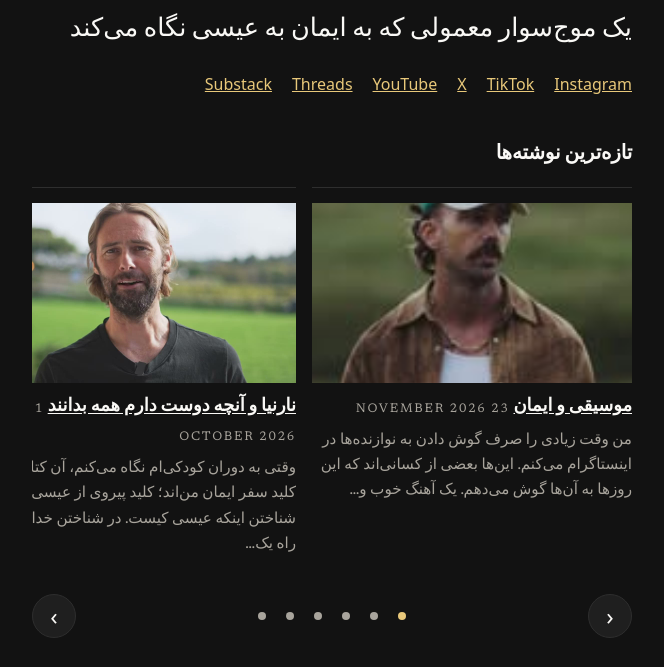
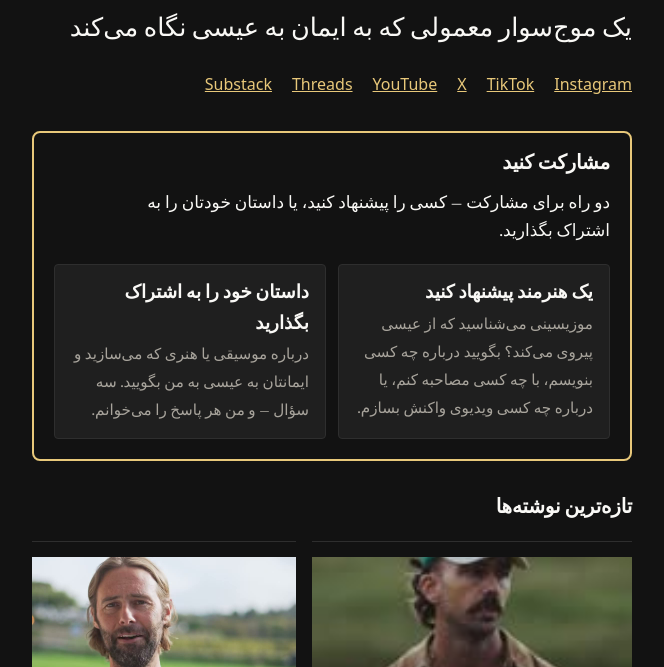
Before and after one commit to streamjonathan/jonathanmccallum-fa, an Eleventy site: page index.njk in a window 1280 px wide. Shown: the part 133-800 px from the top of the page, without its empty margins (308-972 px from the left). Built offline with nearby package versions, Linux system fonts and the light colour scheme; Eleventy itself is replaced by a stand-in of ours; files that its build step writes are made by us from their sources; files whose address does not match are found by name.

Commit message:
Get involved box (translated), linking to the main site's Suggest and Share pages
The two cards link to https://jonathanmccallum.com/suggest-an-artist/ and
https://jonathanmccallum.com/share-your-story/ — this language site has no
suggest/share pages of its own, and the Worker's session cookie is host-only
for jonathanmccallum.com (no CORS for cross-origin API calls), so sign-in and
the forms cannot run on a jonathanmccallum-<code>.pages.dev origin.
Deployment waits on the Cloudflare 20-project cap / clubhousejonathan token.

```diff
--- /dev/null
+++ b/_includes/get-involved.njk
@@ -0,0 +1,14 @@
+<section class="get-involved" aria-labelledby="get-involved-heading">
+  <h2 id="get-involved-heading">مشارکت کنید</h2>
+  <p>دو راه برای مشارکت — کسی را پیشنهاد کنید، یا داستان خودتان را به اشتراک بگذارید.</p>
+  <div class="get-involved__cards">
+    <a class="get-involved__card" href="https://jonathanmccallum.com/suggest-an-artist/">
+      <strong>یک هنرمند پیشنهاد کنید</strong>
+      <span>موزیسینی می‌شناسید که از عیسی پیروی می‌کند؟ بگویید درباره چه کسی بنویسم، با چه کسی مصاحبه کنم، یا درباره چه کسی ویدیوی واکنش بسازم.</span>
+    </a>
+    <a class="get-involved__card" href="https://jonathanmccallum.com/share-your-story/">
+      <strong>داستان خود را به اشتراک بگذارید</strong>
+      <span>درباره موسیقی یا هنری که می‌سازید و ایمانتان به عیسی به من بگویید. سه سؤال — و من هر پاسخ را می‌خوانم.</span>
+    </a>
+  </div>
+</section>
--- a/_includes/layouts/base.njk
+++ b/_includes/layouts/base.njk
@@ -106,8 +106,8 @@
 </script>
 {% endif %}
 <link rel="alternate" type="application/rss+xml" title="{{ site.title }}" href="/feed/">
-<link rel="preload" href="/css/style.css?v=11" as="style">
-<link rel="stylesheet" href="/css/style.css?v=11">
+<link rel="preload" href="/css/style.css?v=12" as="style">
+<link rel="stylesheet" href="/css/style.css?v=12">
 </head>
 <body>
 <a class="skip-link" href="#main">پرش به محتوا</a>
--- a/_includes/layouts/page.njk
+++ b/_includes/layouts/page.njk
@@ -5,3 +5,6 @@ layout: layouts/base.njk
   <h1>{{ title }}</h1>
   {{ content | safe }}
 </article>
+{% if page.url != "/suggest-an-artist/" and page.url != "/share-your-story/" %}
+{% include "get-involved.njk" %}
+{% endif %}
--- a/_includes/layouts/post.njk
+++ b/_includes/layouts/post.njk
@@ -10,6 +10,7 @@ layout: layouts/base.njk
   {{ content | safe }}
   </div>
 </article>
+{% include "get-involved.njk" %}
 {% set prevPost = collections.publishedPosts | getPreviousCollectionItem(page) %}
 {% set nextPost = collections.publishedPosts | getNextCollectionItem(page) %}
 {% if prevPost or nextPost %}
--- a/css/style.css
+++ b/css/style.css
@@ -256,6 +256,32 @@ button[type="submit"] {
 /* Featured carousel: the newest articles in a slow-moving row, same
    scroll-snap pattern as the Watch row. The reader can swipe or scroll
    it by hand; the script below moves it along gently when left alone. */
+/* Get involved: the reader forms, on the main site, in a gold box so they pop out.
+   On this language site the two cards link to jonathanmccallum.com, where
+   sign-in and the forms live (the session cookie is host-only for the main
+   site, so they cannot run here). */
+.get-involved {
+  border: 2px solid var(--link);
+  border-radius: 0.5rem;
+  padding: 1rem 1.25rem 1.25rem;
+  margin: 0 0 1.5rem;
+}
+.get-involved h2 { margin-top: 0; }
+.get-involved__cards { display: flex; flex-wrap: wrap; gap: 0.75rem; margin-top: 0.75rem; }
+.get-involved__card {
+  flex: 1 1 16rem;
+  display: block;
+  padding: 0.75rem 1rem;
+  border: 1px solid var(--line);
+  border-radius: 0.25rem;
+  background: var(--code-bg);
+  color: var(--text);
+  text-decoration: none;
+}
+.get-involved__card:hover { border-color: var(--link); }
+.get-involved__card strong { display: block; font-family: "Fraunces", Georgia, "Iowan Old Style", "Times New Roman", serif; font-size: 1.15rem; margin-bottom: 0.25rem; }
+.get-involved__card span { color: var(--muted); font-size: 0.95rem; }
+
 .featured { margin-top: 1.5rem; }
 .featured-row { display: flex; gap: 1rem; overflow-x: auto; scroll-snap-type: x mandatory; list-style: none; padding: 0 0 0.5rem; margin: 1rem 0; }
 /* The arrows and dots are the navigation now, so the row's own
--- a/index.njk
+++ b/index.njk
@@ -17,6 +17,8 @@ eleventyExcludeFromCollections: true
   <a href="https://www.threads.com/@jonamccallum">Threads</a>
   <a href="https://jonamccallum.substack.com">Substack</a>
 </p>
+
+{% include "get-involved.njk" %}
 
 <section class="featured" data-fade aria-labelledby="featured-heading">
   <h2 id="featured-heading">تازه‌ترین نوشته‌ها</h2>
```
